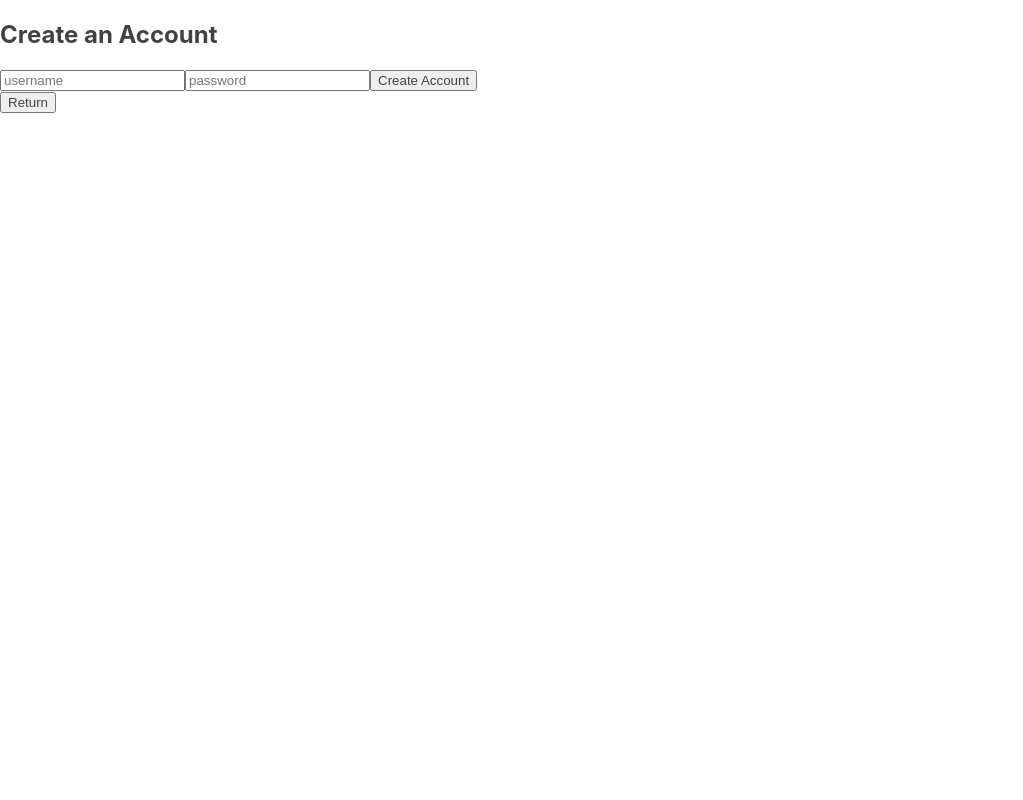
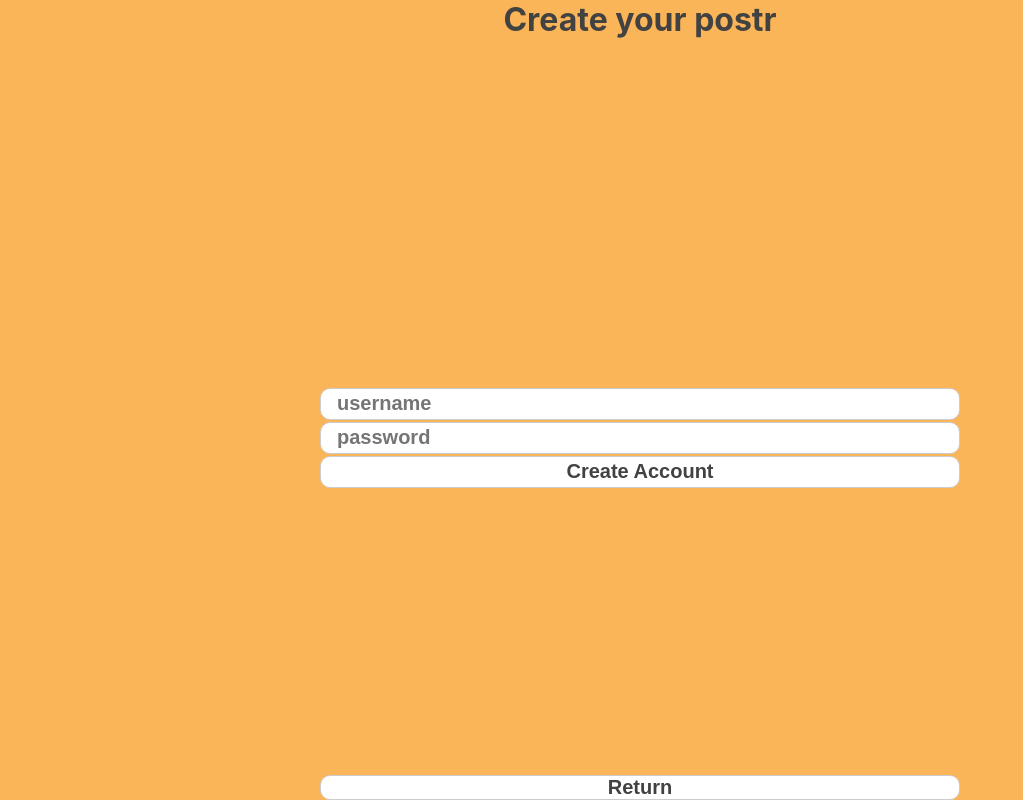
Before and after one commit to Nicolas7Chaves/moody, a React (Create React App) app in the folder frontend/: page /create-account in a window 1280 px wide. Shown: the whole page, without its empty margins (0-1023 px from the left). Built offline with nearby package versions, Linux system fonts and the light colour scheme.

Commit message:
add styling for create account

```diff
--- a/frontend/src/components/CreateAccount.js
+++ b/frontend/src/components/CreateAccount.js
@@ -26,15 +26,15 @@ function CreateAccount() {
     }
 
     return (
-        <section className='create-account'>
-            <h1 className='create-account__title'>Create an Account</h1>
+        <div className='create-account'>
+            <h1 className='create-account__title'>Create your postr</h1>
             <form className='create-account__form' onSubmit={handleSubmit}>
                 <input className='create-account__input' name="email" type="email" placeholder="username" />
                 <input className='create-account__input' name="password" type="password" placeholder="password" />
                 <button className='create-account__button' type='submit'>Create Account</button>
             </form>
                 <button className='create-account__return' onClick={goBack}>Return</button>
-        </section>
+        </div>
     );
 }
 
--- a/frontend/src/components/styles.scss
+++ b/frontend/src/components/styles.scss
@@ -3,6 +3,9 @@
 
 * {
     color: $clr-dark;
+    margin: 0;
+    padding: 0;
+    height: 100%;
 }
 
 .my-posts {
@@ -254,6 +257,7 @@
         transition: color 0.3s ease-in-out;
         background-color: $clr-light;
         font-weight: $fw-bold;
+
         &:hover {
             color: $clr-accent;
         }
@@ -263,6 +267,7 @@
         width: 32px;
         cursor: pointer;
     }
+
     &__accounts-section {
         display: flex;
         gap: 1rem;
@@ -270,5 +275,59 @@
 }
 
 .create-account {
+    background-color: $clr-accent;
+    display: flex;
+    flex-direction: column;
+    align-items: center;
+    gap: .125rem;
+    &__form {
+        display: flex;
+        flex-direction: column;
+        align-items: center;
+        width: 100%;
+        gap: 0.125rem;
+        @include phone {
+            width: 70%;
+        }
+    }
 
+    &__input,
+    &__button,
+    &__return {
+        @include phone {
+            width: 90%;
+        }
+
+        font-weight: $fw-bold;
+        font-size: $fs-h3;
+        width: 50%;
+        height: 2rem;
+        padding: 0 1rem;
+        border-radius: 10px;
+        border: 0.5px solid #ccc;
+        font-size: $fs-h3;
+        box-sizing: border-box;
+        outline: none;
+
+        &:focus {
+            border-color: #ffffff;
+            box-shadow: 0 0 0 2px rgba(255, 255, 255, 0.5);
+        }
+    }
+
+    &__button,
+    &__return {
+        cursor: pointer;
+        transition: color 0.3s ease-in-out;
+        background-color: $clr-light;
+        &:hover {
+            color: $clr-accent;
+        }
+    }
+
+    &__return {
+        @include phone {
+            width: 30%;
+        }
+    }
 }
```
